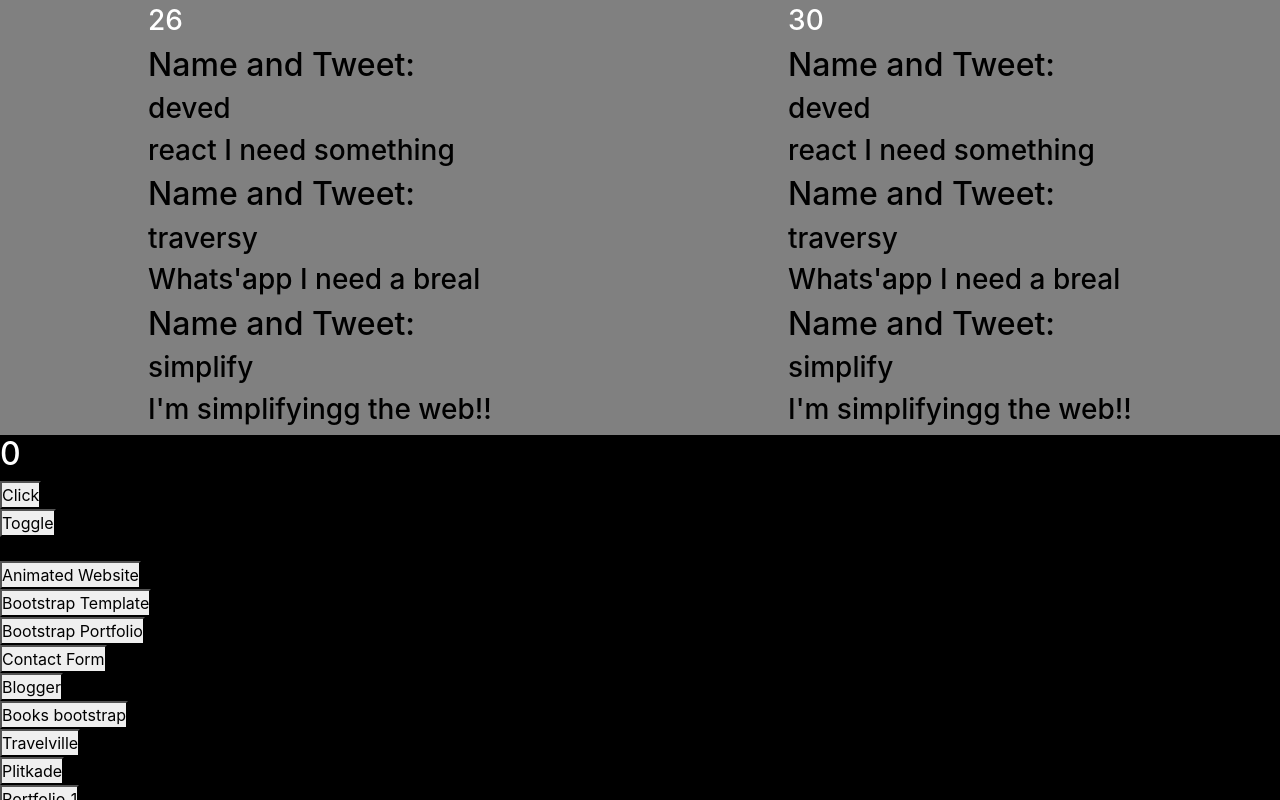
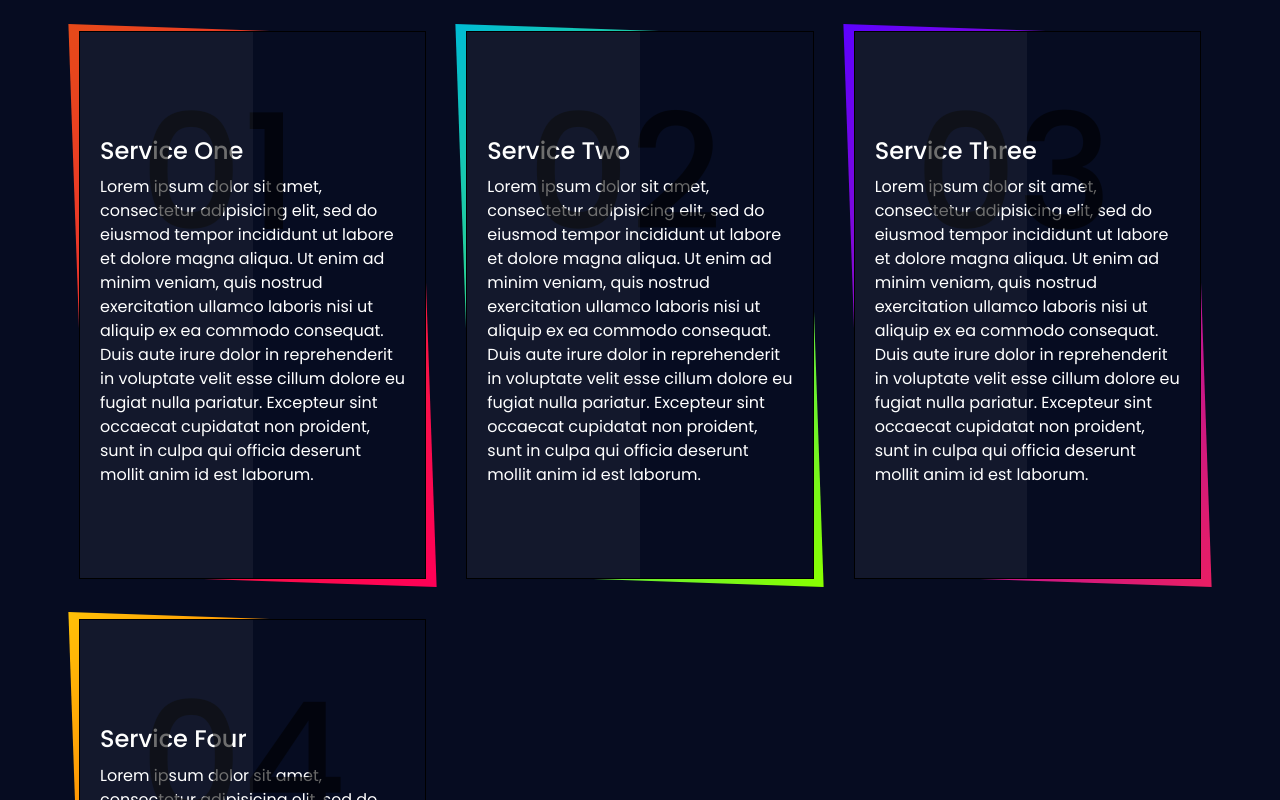
Before and after one commit to KassenBoyaubay/website, a React (Create React App) app: page / in a window 1280 px wide. Shown: the part 4040-4840 px from the top of the page. Built offline with nearby package versions, Linux system fonts and the light colour scheme; no server answers.

Commit message:
added skewed_border_box

```diff
--- a/src/App.css
+++ b/src/App.css
@@ -3,6 +3,8 @@
 @import url("https://fonts.googleapis.com/css2?family=Montserrat&display=swap");
 
 @import url("https://fonts.googleapis.com/css?family=Montserrat:400,800");
+
+@import url("https://fonts.googleapis.com/css?family=Poppins:100,200,300,400,500,600,700,800,900");
 
 * {
   margin: 0;
--- a/src/App.js
+++ b/src/App.js
@@ -14,6 +14,7 @@ import ToggleMode from "./components/dark_light_toggle_mode/toggleMode";
 import FlexGallery from "./components/flex_gallery/flexGallery";
 import RealPhone from "./components/real_phone/realPhone";
 import SignForm from "./components/sign_form/signForm";
+import SkewedBorderBox from "./components/skewed_border_box/skewedBorderBox";
 
 const App = () => {
   const name = "Kas";
@@ -75,6 +76,11 @@ const App = () => {
     height: "80vh",
   };
 
+  const skewedBorderBoxContainer = {
+    minHeight: "100vh",
+    background: "#060c21",
+  };
+
   return (
     <div className="App">
       <h1>
@@ -111,6 +117,11 @@ const App = () => {
       <h2>Sign in/out Form</h2>
       <div style={signFormContainer}>
         <SignForm />
+      </div>
+      <br />
+      <h2>Skewed Border Box Border Hover Effect</h2>
+      <div style={skewedBorderBoxContainer}>
+        <SkewedBorderBox />
       </div>
       <div className="home" style={{ display: "flex" }}>
         <Tweets me={name} age={age} />
--- /dev/null
+++ b/src/components/skewed_border_box/skewedBorderBox.jsx
@@ -0,0 +1,77 @@
+import React from "react";
+import "./skewedBorderBox.scss";
+
+const SkewedBorderBox = () => {
+  return (
+    <div className="SkewedBorderBox">
+      <div className="container">
+        <div className="box">
+          <div className="content">
+            <h2>01</h2>
+            <h3>Service One</h3>
+            <p>
+              Lorem ipsum dolor sit amet, consectetur adipisicing elit, sed do
+              eiusmod tempor incididunt ut labore et dolore magna aliqua. Ut
+              enim ad minim veniam, quis nostrud exercitation ullamco laboris
+              nisi ut aliquip ex ea commodo consequat. Duis aute irure dolor in
+              reprehenderit in voluptate velit esse cillum dolore eu fugiat
+              nulla pariatur. Excepteur sint occaecat cupidatat non proident,
+              sunt in culpa qui officia deserunt mollit anim id est laborum.
+            </p>
+            <a href="#">Read More</a>
+          </div>
+        </div>
+        <div className="box">
+          <div className="content">
+            <h2>02</h2>
+            <h3>Service Two</h3>
+            <p>
+              Lorem ipsum dolor sit amet, consectetur adipisicing elit, sed do
+              eiusmod tempor incididunt ut labore et dolore magna aliqua. Ut
+              enim ad minim veniam, quis nostrud exercitation ullamco laboris
+              nisi ut aliquip ex ea commodo consequat. Duis aute irure dolor in
+              reprehenderit in voluptate velit esse cillum dolore eu fugiat
+              nulla pariatur. Excepteur sint occaecat cupidatat non proident,
+              sunt in culpa qui officia deserunt mollit anim id est laborum.
+            </p>
+            <a href="#">Read More</a>
+          </div>
+        </div>
+        <div className="box">
+          <div className="content">
+            <h2>03</h2>
+            <h3>Service Three</h3>
+            <p>
+              Lorem ipsum dolor sit amet, consectetur adipisicing elit, sed do
+              eiusmod tempor incididunt ut labore et dolore magna aliqua. Ut
+              enim ad minim veniam, quis nostrud exercitation ullamco laboris
+              nisi ut aliquip ex ea commodo consequat. Duis aute irure dolor in
+              reprehenderit in voluptate velit esse cillum dolore eu fugiat
+              nulla pariatur. Excepteur sint occaecat cupidatat non proident,
+              sunt in culpa qui officia deserunt mollit anim id est laborum.
+            </p>
+            <a href="#">Read More</a>
+          </div>
+        </div>
+        <div className="box">
+          <div className="content">
+            <h2>04</h2>
+            <h3>Service Four</h3>
+            <p>
+              Lorem ipsum dolor sit amet, consectetur adipisicing elit, sed do
+              eiusmod tempor incididunt ut labore et dolore magna aliqua. Ut
+              enim ad minim veniam, quis nostrud exercitation ullamco laboris
+              nisi ut aliquip ex ea commodo consequat. Duis aute irure dolor in
+              reprehenderit in voluptate velit esse cillum dolore eu fugiat
+              nulla pariatur. Excepteur sint occaecat cupidatat non proident,
+              sunt in culpa qui officia deserunt mollit anim id est laborum.
+            </p>
+            <a href="#">Read More</a>
+          </div>
+        </div>
+      </div>
+    </div>
+  );
+};
+
+export default SkewedBorderBox;
--- /dev/null
+++ b/src/components/skewed_border_box/skewedBorderBox.scss
@@ -0,0 +1,144 @@
+.SkewedBorderBox {
+  font-family: "Poppins", sans-serif;
+  display: flex;
+  align-items: center;
+  justify-content: center;
+  padding: 100px 0;
+
+  .container {
+    position: relative;
+    width: 90%;
+    display: grid;
+    grid-template-columns: repeat(auto-fill, minmax(260px, 1fr));
+    grid-template-rows: auto;
+    grid-gap: 40px 40px;
+    max-width: 1800px;
+    z-index: 1;
+  }
+
+  .container .box {
+    position: relative;
+    min-height: 400px;
+    background: #060c21;
+    display: flex;
+    align-items: center;
+    justify-content: center;
+    border: 1px solid #000;
+    padding: 45px 0;
+  }
+
+  .container .box:before {
+    content: "";
+    position: absolute;
+    top: -2px;
+    left: -2px;
+    right: -2px;
+    bottom: -2px;
+    background: #fff;
+    z-index: -1;
+    -webkit-transform: skew(2deg, 2deg);
+    -ms-transform: skew(2deg, 2deg);
+    -o-transform: skew(2deg, 2deg);
+    transform: skew(2deg, 2deg);
+  }
+
+  .container .box:after {
+    content: "";
+    position: absolute;
+    top: 0;
+    left: 0;
+    width: 50%;
+    height: 100%;
+    background: rgba(255, 255, 255, 0.05);
+  }
+
+  .container .box:nth-child(1):before {
+    background: linear-gradient(315deg, #ff0057, #e64a19);
+  }
+
+  .container .box:nth-child(2):before {
+    background: linear-gradient(315deg, #89ff00, #00bcd4);
+  }
+
+  .container .box:nth-child(3):before {
+    background: linear-gradient(315deg, #e91e63, #5d02ff);
+  }
+
+  .container .box:nth-child(4):before {
+    background: linear-gradient(315deg, #ff0000, #ffc107);
+  }
+
+  .content {
+    position: relative;
+    padding: 20px;
+    -webkit-transform: translateY(40px);
+    -ms-transform: translateY(40px);
+    -o-transform: translateY(40px);
+    transform: translateY(40px);
+  }
+
+  .box .content h2 {
+    position: absolute;
+    top: -40px;
+    /* right: 20px; */
+    left: 60px;
+    margin: 0;
+    padding: 0;
+    font-size: 10em;
+    color: rgba(0, 0, 0, 0.6);
+    -webkit-transition: 0.5s;
+    -o-transition: 0.5s;
+    transition: 0.5s;
+  }
+
+  .box:hover .content h2 {
+    top: -120px;
+    color: rgba(255, 255, 255, 0.75);
+  }
+
+  .box .content h3 {
+    margin: 0 0 10px;
+    font-size: 24px;
+    font-weight: 500;
+    color: #fff;
+  }
+
+  .box .content p {
+    margin: 0;
+    color: #fff;
+    font-size: 16px;
+  }
+
+  .box .content a {
+    position: relative;
+    padding: 10px 20px;
+    margin-top: 20px;
+    text-decoration: none;
+    border: 1px solid #fff;
+    display: inline-block;
+    color: #fff;
+    -webkit-transition: 0.5s;
+    -o-transition: 0.5s;
+    transition: 0.5s;
+    -webkit-transform: translateY(-40px);
+    -ms-transform: translateY(-40px);
+    -o-transform: translateY(-40px);
+    transform: translateY(-40px);
+    opacity: 0;
+    visibility: hidden;
+  }
+
+  .box:hover .content a {
+    -webkit-transform: translateY(0);
+    -ms-transform: translateY(0);
+    -o-transform: translateY(0);
+    transform: translateY(0);
+    opacity: 1;
+    visibility: visible;
+  }
+
+  .box:hover .content a:hover {
+    color: #000;
+    background: #fff;
+  }
+}
```
